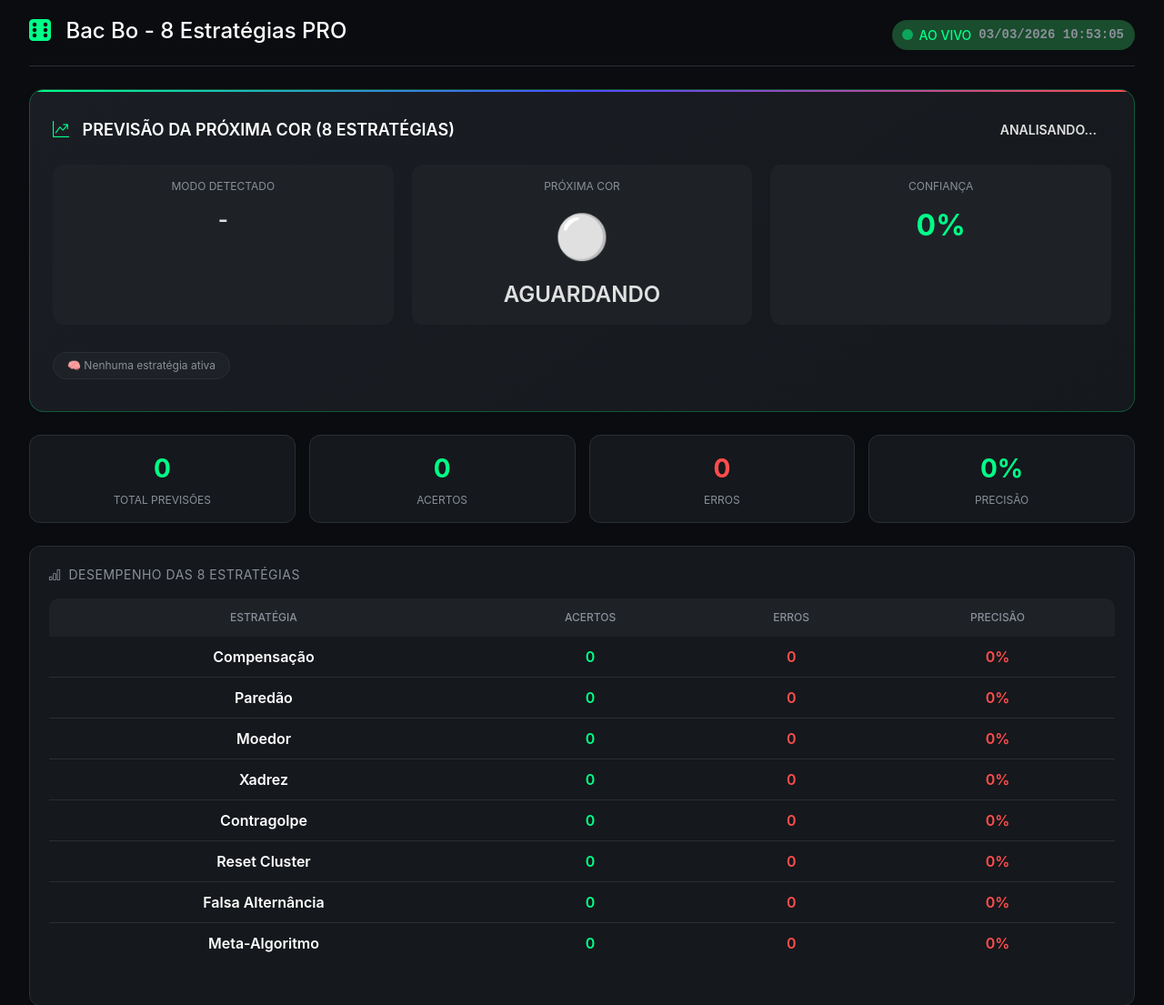
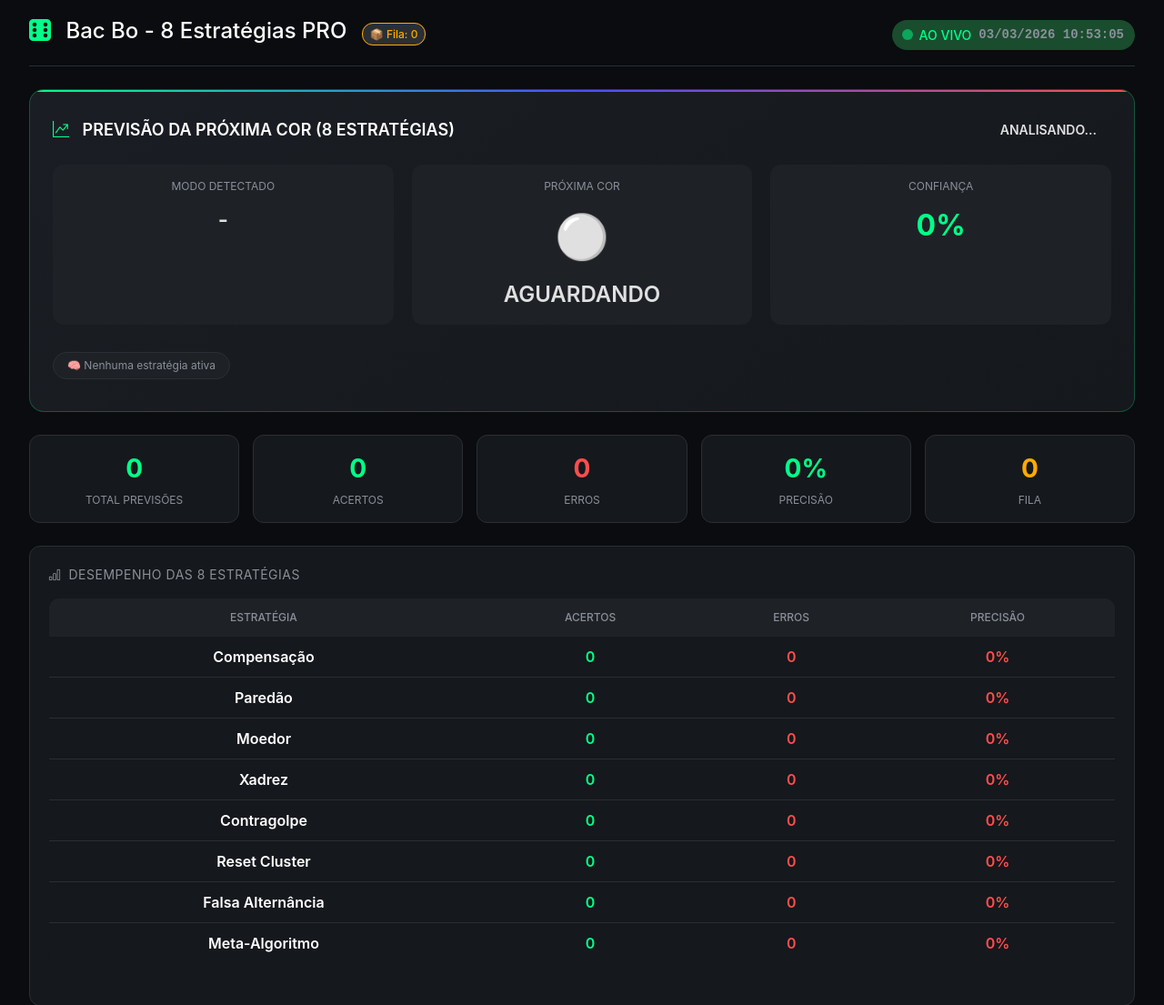
Before and after one commit to Gabrie50/bot-bacbo, a Flask app: page / in a window 1280 px wide. Shown: the top 1105 px of the page at 91% size. Run offline with Flask 3, Linux system fonts and the light colour scheme; data that the repository does not hold is empty.

Commit message:
Update index.html

```diff
--- a/templates/index.html
+++ b/templates/index.html
@@ -78,6 +78,17 @@
             font-size: 14px;
             font-family: 'Courier New', monospace;
             font-weight: bold;
+        }
+
+        /* Badge da Fila */
+        .fila-badge {
+            background: #2a2f35;
+            color: #ffaa00;
+            padding: 4px 8px;
+            border-radius: 12px;
+            font-size: 12px;
+            margin-left: 10px;
+            border: 1px solid #ffaa00;
         }
 
         /* Card de Previsão */
@@ -224,7 +235,7 @@
         /* Cards de Estatísticas de Previsão */
         .stats-previsao-grid {
             display: grid;
-            grid-template-columns: repeat(4, 1fr);
+            grid-template-columns: repeat(5, 1fr);
             gap: 15px;
             margin-bottom: 25px;
         }
@@ -251,6 +262,7 @@
 
         .stats-previsao-acerto { color: #00ff88; }
         .stats-previsao-erro { color: #ff4d4d; }
+        .stats-previsao-fila { color: #ffaa00; }
 
         /* Tabela de Estratégias */
         .estrategias-table {
@@ -648,6 +660,7 @@
             <h1>
                 <i class="bi bi-dice-6-fill"></i>
                 Bac Bo - 8 Estratégias PRO
+                <span class="fila-badge" id="filaStatus">📦 Fila: 0</span>
             </h1>
             <div class="live-badge">
                 <span class="live-dot"></span>
@@ -709,6 +722,10 @@
             <div class="stats-previsao-card">
                 <div class="stats-previsao-valor" id="precisaoGeral">0%</div>
                 <div class="stats-previsao-label">PRECISÃO</div>
+            </div>
+            <div class="stats-previsao-card">
+                <div class="stats-previsao-valor stats-previsao-fila" id="filaTamanho">0</div>
+                <div class="stats-previsao-label">FILA</div>
             </div>
         </div>
 
@@ -1115,6 +1132,46 @@
                     document.getElementById('updateTime').textContent = stats.ultima_atualizacao;
                 }
 
+                // Atualiza tamanho da fila
+                if (stats.fila !== undefined) {
+                    document.getElementById('filaTamanho').textContent = stats.fila;
+                    document.getElementById('filaStatus').textContent = `📦 Fila: ${stats.fila}`;
+
+                    // Muda cor da fila baseado no tamanho
+                    const filaElem = document.getElementById('filaStatus');
+                    if (stats.fila > 10) {
+                        filaElem.style.background = '#ff4d4d20';
+                        filaElem.style.color = '#ff4d4d';
+                        filaElem.style.borderColor = '#ff4d4d';
+                    } else if (stats.fila > 5) {
+                        filaElem.style.background = '#ffaa0020';
+                        filaElem.style.color = '#ffaa00';
+                        filaElem.style.borderColor = '#ffaa00';
+                    } else {
+                        filaElem.style.background = '#2a2f35';
+                        filaElem.style.color = '#ffaa00';
+                        filaElem.style.borderColor = '#ffaa00';
+                    }
+                }
+
+                // Atualiza status da API
+                if (stats.api) {
+                    const badge = document.querySelector('.live-badge');
+                    const statusText = document.getElementById('liveStatus');
+
+                    if (stats.api.ultimo_id) {
+                        badge.style.background = '#1a4c2e';
+                        badge.style.color = '#00ff88';
+                        statusText.textContent = 'API ONLINE';
+                        document.querySelector('.live-dot').style.background = '#00ff88';
+                    } else {
+                        badge.style.background = '#4c1a1a';
+                        badge.style.color = '#ff4d4d';
+                        statusText.textContent = 'API OFFLINE';
+                        document.querySelector('.live-dot').style.background = '#ff4d4d';
+                    }
+                }
+
                 if (stats.previsao) {
                     const p = stats.previsao;
 
@@ -1307,6 +1364,12 @@
                         document.getElementById('updateTime').textContent = stats.ultima_atualizacao;
                     }
 
+                    // Atualiza tamanho da fila
+                    if (stats.fila !== undefined) {
+                        document.getElementById('filaTamanho').textContent = stats.fila;
+                        document.getElementById('filaStatus').textContent = `📦 Fila: ${stats.fila}`;
+                    }
+
                     if (stats.previsao) {
                         const p = stats.previsao;
 
@@ -1347,31 +1410,6 @@
             setInterval(atualizarRelogio, CONFIG.INTERVALO_RELOGIO);
             setInterval(atualizarTudo, CONFIG.INTERVALO_ATUALIZACAO);
         });
-
-      // Adicione esta função no seu script
-function verificarStatusAPI() {
-    fetch('/api/stats')
-        .then(r => r.json())
-        .then(data => {
-            const badge = document.querySelector('.live-badge');
-            const statusText = document.getElementById('liveStatus');
-
-            if (data.api.status === 'online') {
-                badge.style.background = '#1a4c2e';
-                badge.style.color = '#00ff88';
-                statusText.textContent = 'API ONLINE';
-                document.querySelector('.live-dot').style.background = '#00ff88';
-            } else {
-                badge.style.background = '#4c1a1a';
-                badge.style.color = '#ff4d4d';
-                statusText.textContent = 'API OFFLINE';
-                document.querySelector('.live-dot').style.background = '#ff4d4d';
-            }
-        });
-}
-
-// Chame a cada 3 segundos junto com as outras atualizações
-setInterval(verificarStatusAPI, 3000);
     </script>
 </body>
 </html>
```
